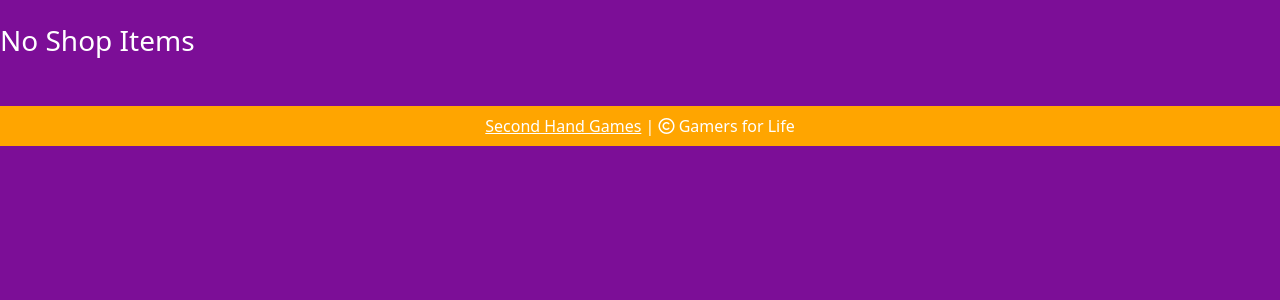
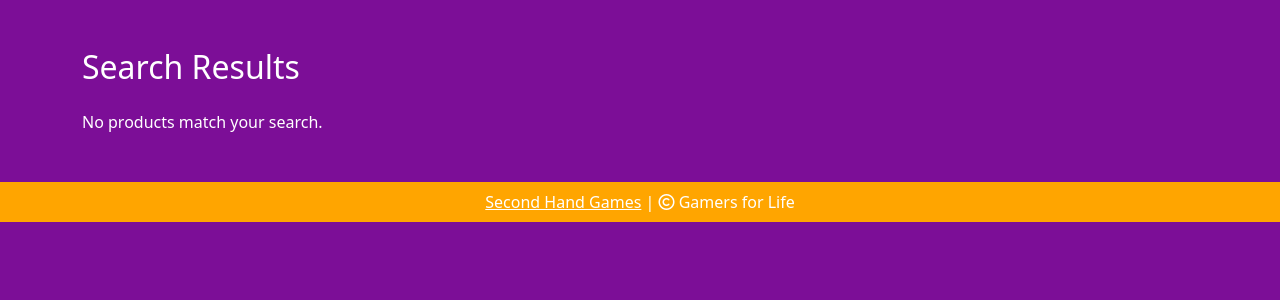
Before and after one commit to Natalie-LG05/Second-Hand-Games, a Flask app: page /search in a window 1280 px wide. Shown: the part 142-442 px from the top of the page. Run offline with Flask 3, Linux system fonts and the light colour scheme; some libraries are stand-ins or nearby versions.

Commit message:
"search results page works showing the product with the page to view it and add to cart"

```diff
--- a/website/templates/search.html
+++ b/website/templates/search.html
@@ -1,60 +1,40 @@
 
 {% extends 'base.html' %}
 
-{% block title %} Shop Items {% endblock %}
-
+{% block title %}Search Results{% endblock %}
 
 {% block body %}
+<div class="container my-5">
+    <h2 class="text-white mb-4">Search Results</h2>
 
-{% if items | length < 1 %}
-<h3 style="color: white;">No Shop Items </h3>
-
-{% else %}
-
-<table class="table table-dark table-hover">
-    <thead>
-        <tr>
-            <th scope="col">ID</th>
-            <th scope="col">Date Added</th>
-            <th scope="col">Product Name</th>
-            <th scope="col">Previous Price</th>
-            <th scope="col">Current Price</th>
-            <th scope="col">In Stock</th>
-            <th scope="col">Product Picture</th>
-            <th scope="col">Flash Sale</th>
-            <th scope="col">Action</th>
-        </tr>
-    </thead>
-
-    <tbody>
-        {% for item in items %}
-
-        <tr>
-            <th scope="row">{{ item.id }}</th>
-            <td>{{ item.date_added }}</td>
-            <td>{{ item.product_name }}</td>
-            <td>{{ item.previous_price }}</td>
-            <td>{{ item.current_price }}</td>
-            <td>{{ item.in_stock }}</td>
-            <td><img src="{{ item.product_picture }}" alt="" style="height: 50px; width: 50px; border-radius: 2px;"></td>
-            <td>{{ item.flash_sale }}</td>
-
-
-            <td>
-                <a href="/update-item/{{ item.id }}">Update</a>
-                <br>
-                <a href="/delete-item/{{ item.id }}">Delete</a>
-            </td>
-
-        </tr>
-
-
-        {% endfor %}
-    </tbody>
-</table>
-
-
-{% endif %}
-
-
+    {% if items %}
+        <div class="row">
+            {% for product in items %}
+            <div class="col-md-4 mb-4">
+                <div class="card h-100">
+                    <img src="{{ url_for('static', filename='uploads/' + product.image) }}" class="card-img-top" alt="{{ product.product_name }}">
+                    <div class="card-body d-flex flex-column">
+                        <h5 class="card-title">{{ product.product_name }}</h5>
+                        <p class="card-text">Ksh {{ product.current_price }}</p>
+                        {% if product.previous_price %}
+                            <p class="card-text text-muted"><del>Ksh {{ product.previous_price }}</del></p>
+                        {% endif %}
+                        <p class="card-text">{{ product.description[:100] }}...</p>
+                        <div class="mt-auto d-flex justify-content-between">
+                            <a href="{{ url_for('views.product_details', product_id=product.id) }}" class="btn btn-primary btn-sm">View</a>
+                            {% if current_user.is_authenticated %}
+                                <form method="POST" action="{{ url_for('views.add_to_cart', item_id=product.id) }}">
+                                    <button type="submit" class="btn btn-success btn-sm">Add to Cart</button>
+                                </form>
+                            {% endif %}
+                        </div>
+                    </div>
+                </div>
+            </div>
+            {% endfor %}
+        </div>
+    {% else %}
+        <p class="text-white">No products match your search.</p>
+    {% endif %}
+</div>
 {% endblock %}
--- a/website/views.py
+++ b/website/views.py
@@ -71,12 +71,12 @@
 @views.route('/shop')
 def shop():
     products = Product.query.all()
-    return render_template('product_details.html', products=products)
+    return render_template('shop.html', products=products)
 
 @views.route('/product/<int:product_id>')
 def product_details(product_id):
     product = Product.query.get_or_404(product_id)
-    return render_template('shop_items.html', product=product)
+    return render_template('product_details.html', product=product)
 
 @views.route('/add-to-cart/<int:item_id>', methods=['POST'])
 @login_required
```
Also changed, not shown: website/templates/product_details.html (+11 -10 lines).
